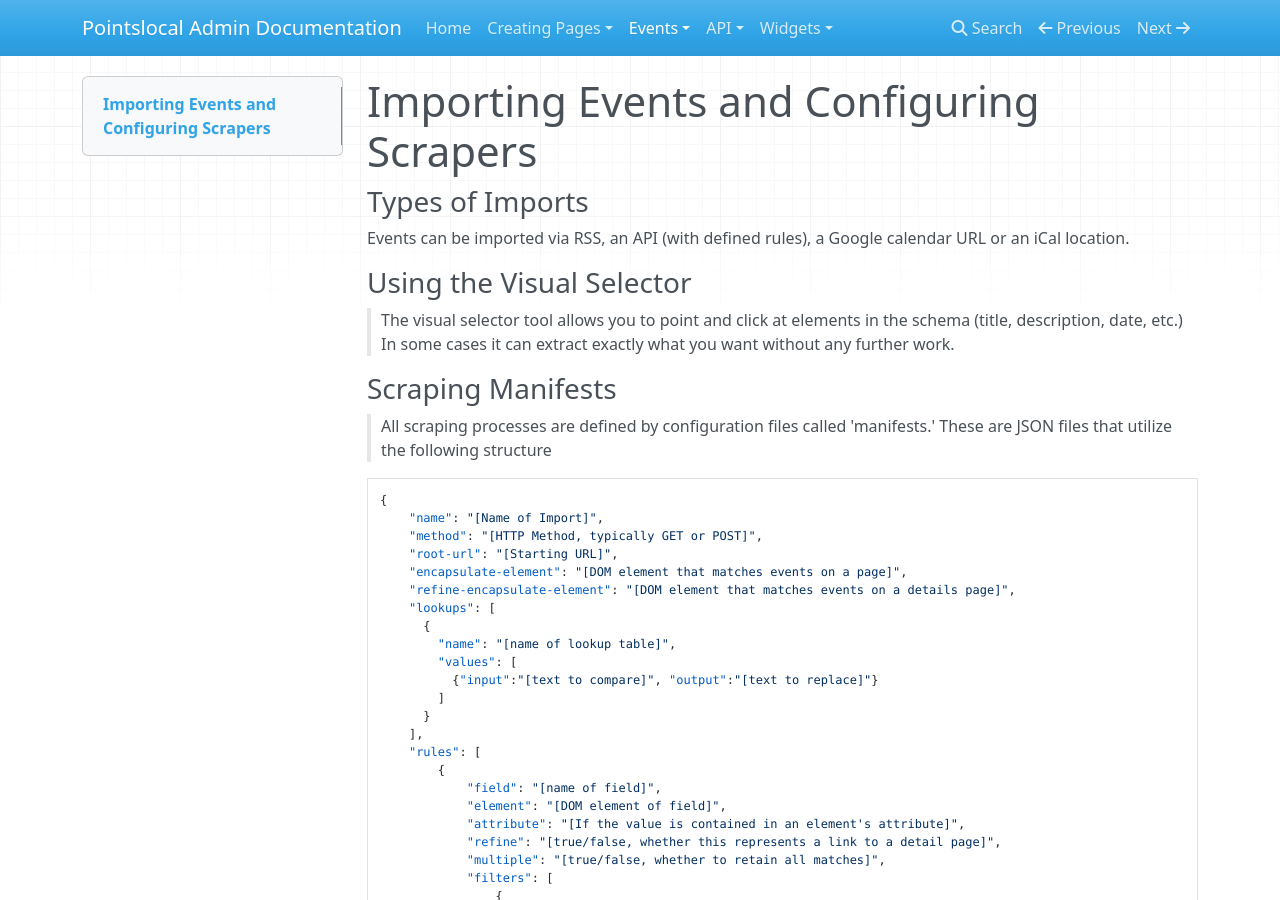
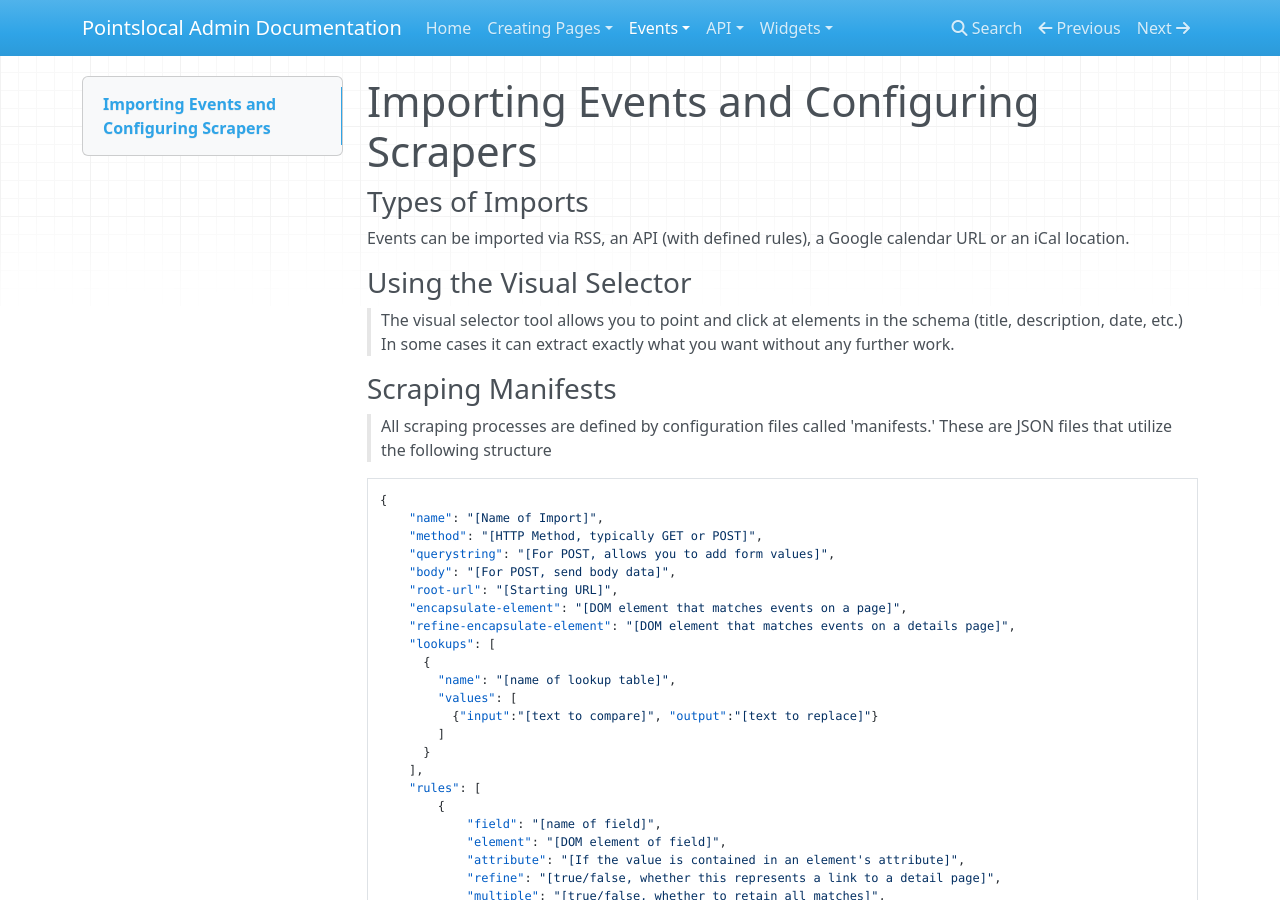
Before and after one commit to pointslocal/admin-docs, an MkDocs documentation site: the page built from docs/events_imports.md, in a window 1280 px wide and 900 px high. Built offline with MkDocs 1.6.1, drawn with Linux system fonts in a browser that asks for light colours; nearby versions of some CDN libraries; old or Windows-style settings are respelled for this version of MkDocs.

Commit message:
Specifies POST info for import manifest

```diff
--- a/docs/events_imports.md
+++ b/docs/events_imports.md
@@ -13,6 +13,8 @@ Events can be imported via RSS, an API (with defined rules), a Google calendar U
 {
     "name": "[Name of Import]",
     "method": "[HTTP Method, typically GET or POST]",
+    "querystring": "[For POST, allows you to add form values]",
+    "body": "[For POST, send body data]",
     "root-url": "[Starting URL]",
     "encapsulate-element": "[DOM element that matches events on a page]",
     "refine-encapsulate-element": "[DOM element that matches events on a details page]",
```
